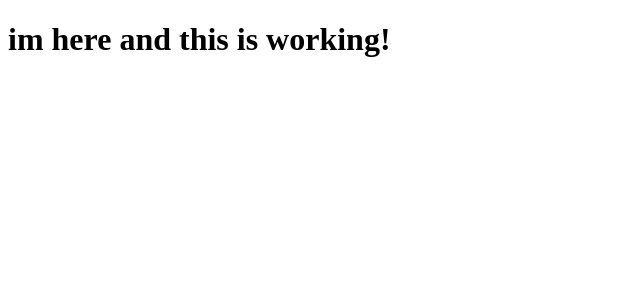
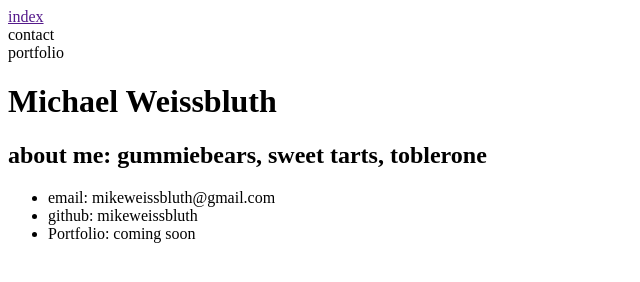
Before and after one commit to mikeweissbluth/basic_portfolio, a plain HTML site: page index.html in a window 1280 px wide. Shown: the whole page, without its empty margins (0-640 px from the left). Drawn offline with Linux system fonts and the light colour scheme.

Commit message:
updated index

```diff
--- a/index.html
+++ b/index.html
@@ -7,6 +7,19 @@
     <title>My portfolio</title>
 </head>
 <body>
-    <h1>im here and this is working!</h1>
+    <nav>
+
+         <div><a href="">index</a></div>
+        <div>contact</div>
+        <div>portfolio</div>
+
+    </nav>
+    <h1>Michael Weissbluth</h1>
+    <h2> about me: gummiebears, sweet tarts, toblerone </h2>
+            <ul>
+              <li> email: mikeweissbluth@gmail.com </li>
+              <li>github: mikeweissbluth</li>
+              <li>Portfolio: coming soon</li>
+              </ul>
 </body>
 </html>
```
